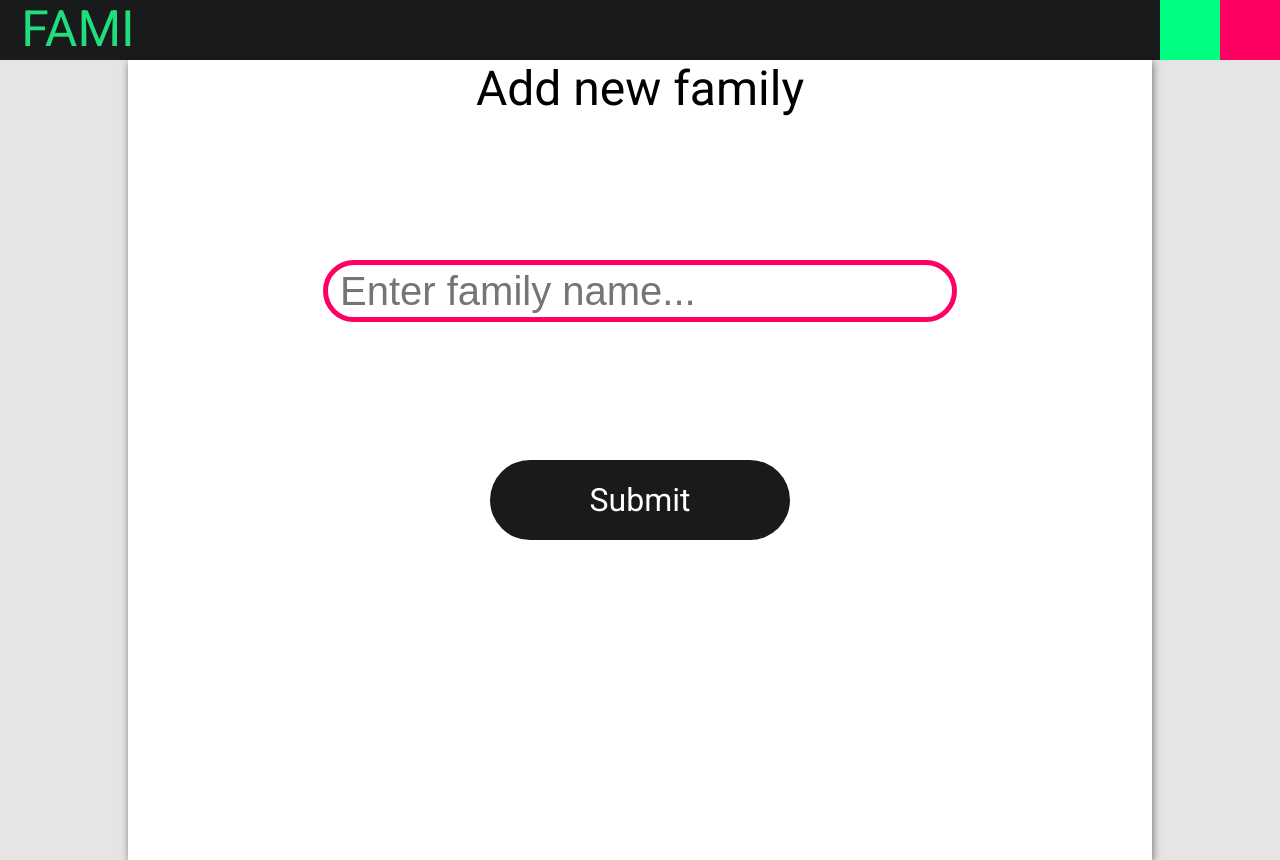
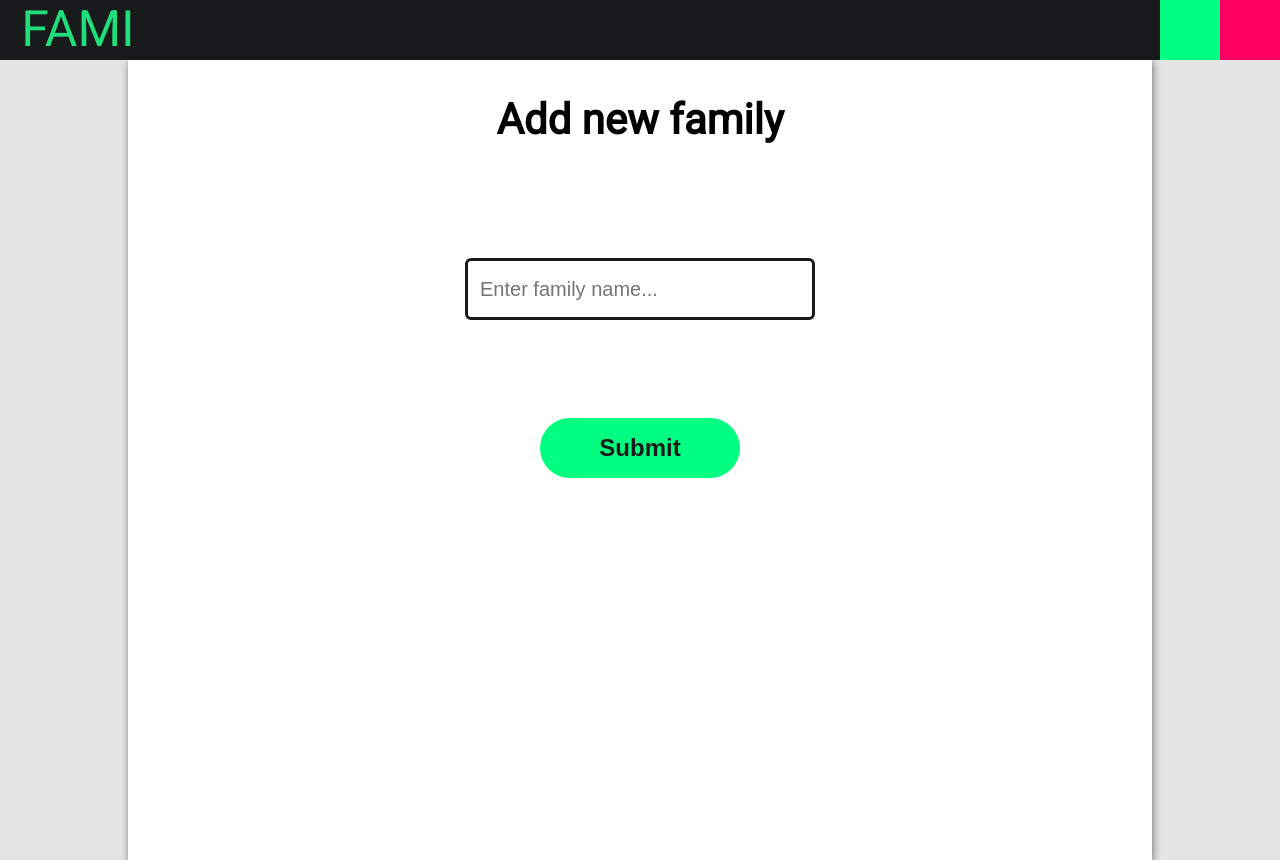
Before and after one commit to kzree/familytree-app, a React (Create React App) app in the folder client/: page /add/family in a window 1280 px wide. Built offline with nearby package versions, Linux system fonts and the light colour scheme.

Commit message:
Refactored FamilyAdditionPageForm

```diff
--- a/client/src/pages/FamilyAdditionPage.tsx
+++ b/client/src/pages/FamilyAdditionPage.tsx
@@ -1,5 +1,4 @@
 import React, { useState } from 'react';
-import { ButtonBigAlt } from '../components/Button';
 import { newFamily } from '../services/familyService';
 import Alert from '../components/Alert';
 import { useHistory } from 'react-router';
@@ -9,36 +8,32 @@
     const [alert, setAlert] = useState<boolean>(false);
     const history = useHistory();
 
-    const submitNewFamily = async () => {
+    const submitNewFamily = async (e: React.FormEvent<HTMLFormElement>) => {
+        e.preventDefault();
         let newFamilyName = createdFamily.current.value.replace(/ +(?= )/g, '');
         // Error checking
-        if (newFamilyName !== '' && newFamilyName !== ' ') {
+        if (newFamilyName && newFamilyName !== ' ') {
             newFamily(createdFamily.current.value).then(() => setAlert(true));
         }
     };
 
     return (
-        <div className="addition-page-wrap">
+        <div className="addition-page">
             <Alert
                 text="Family added successfully"
                 open={alert}
                 handleClose={() => history.push('/viewall/families')}
             />
-            <div className="addition-content-wrap">
-                <div className="addition-title">Add new family</div>
-                <div className="f-addition-input-wrap">
-                    <input
-                        type="text"
-                        name="addition-input"
-                        id="addition-input"
-                        className="addition-input"
-                        placeholder="Enter family name..."
-                        ref={createdFamily}
-                    />
-                </div>
-                <div className="f-addition-btn">
-                    <ButtonBigAlt text="Submit" handleClick={submitNewFamily} />
-                </div>
+            <div className="addition-page__content">
+                <h2>Add new family</h2>
+                <form onSubmit={submitNewFamily} className="family-form">
+                    <div className="family-form__input">
+                        <input type="text" placeholder="Enter family name..." ref={createdFamily} />
+                    </div>
+                    <div className="family-form__input family-form__submit">
+                        <input type="submit" value="Submit" className="submitbtn" />
+                    </div>
+                </form>
             </div>
         </div>
     );
--- a/client/src/pages/PersonAdditionPage.tsx
+++ b/client/src/pages/PersonAdditionPage.tsx
@@ -126,22 +126,22 @@
 
     let deathdayClass;
     if (personFormInput.isDead) {
-        deathdayClass = 'addition-person-input-wrap';
+        deathdayClass = 'person-form__input';
     } else {
-        deathdayClass = 'addition-person-input-wrap not-dead ';
+        deathdayClass = 'person-form__input person-form__input--not-dead ';
     }
 
     return (
-        <div className="addition-page-wrap">
+        <div className="addition-page">
             <Alert text="Person added successfully" open={alert} handleClose={() => history.push('/viewall')} />
-            <div className="addition-content-wrap">
+            <div className="addition-page__content">
                 <h2>Add new person</h2>
                 <form onSubmit={postData} className="person-form">
-                    <div className="addition-person-input-wrap">
+                    <div className="person-form__input">
                         <label htmlFor="name-input">Name</label>
                         <input id="name-input" value={personFormInput.name} onChange={nameValueHandler} />
                     </div>
-                    <div className="addition-person-input-wrap person-input-radio">
+                    <div className="person-form__input person-form__input--radio">
                         <input
                             type="radio"
                             id="male"
@@ -154,7 +154,7 @@
                         <input type="radio" id="female" name="gender" value="female" onChange={genderValueHandler} />
                         <label htmlFor="female">Female</label>
                     </div>
-                    <div className="addition-person-input-wrap">
+                    <div className="person-form__input">
                         <label htmlFor="date-input">Birthday</label>
                         <input
                             type="date"
@@ -164,12 +164,11 @@
                             onChange={birthDateHandler}
                         />
                     </div>
-                    <div className="addition-person-input-wrap person-input-check">
+                    <div className="person-form__input person-form__input--check">
                         <label htmlFor="isdead">Dead</label>
                         <input
                             type="checkbox"
                             id="isdead"
-                            className="addition-person-checkbox"
                             checked={personFormInput.isDead}
                             onChange={() => setPersonFormInput({ ...personFormInput, isDead: !personFormInput.isDead })}
                         />
@@ -184,15 +183,14 @@
                             onChange={deathDayValueHandler}
                         />
                     </div>
-                    <div className="addition-person-input-wrap">
+                    <div className="person-form__input">
                         <FamilyDropdown families={families} handleChange={familyValueHandler} />
                     </div>
-                    <div className="addition-person-input-wrap person-input-check">
+                    <div className="person-form__input person-form__input--check">
                         <label htmlFor="hasmother-input">Mother known</label>
                         <input
                             type="checkbox"
                             id="hasmother-input"
-                            className="addition-person-checkbox"
                             checked={personFormOptions.hasMother}
                             onClick={() =>
                                 setPersonFormOptions({
@@ -202,7 +200,7 @@
                             }
                         />
                     </div>
-                    <div className="addition-person-input-wrap extra-pad">
+                    <div className="person-form__input extra-pad">
                         <label htmlFor="mother-search">Mother</label>
                         <input
                             id="mother-search"
@@ -214,7 +212,7 @@
                             <IoMdSearch />
                         </div>
                     </div>
-                    <div className="addition-person-input-wrap">
+                    <div className="person-form__input">
                         <ParentDropdown
                             familiyId={personFormInput.familyId}
                             parents={personFormOptions.possibleMothers}
@@ -222,11 +220,10 @@
                             gender="female"
                         />
                     </div>
-                    <div className="addition-person-input-wrap person-input-check">
+                    <div className="person-form__input person-form__input--check">
                         <label htmlFor="hasfather-input">Father known</label>
                         <input
                             type="checkbox"
-                            name="addition-person-checkbox"
                             id="hasfather-input"
                             checked={personFormOptions.hasFather}
                             onClick={() =>
@@ -237,7 +234,7 @@
                             }
                         />
                     </div>
-                    <div className="addition-person-input-wrap  extra-pad">
+                    <div className="person-form__input extra-pad">
                         <label htmlFor="father-search">Father</label>
                         <input
                             id="father-search"
@@ -250,7 +247,7 @@
                             <IoMdSearch />
                         </div>
                     </div>
-                    <div className="addition-person-input-wrap">
+                    <div className="person-form__input">
                         <ParentDropdown
                             familiyId={personFormInput.familyId}
                             parents={personFormOptions.possibleFathers}
--- a/client/src/style/FamilyAdditionPage.scss
+++ b/client/src/style/FamilyAdditionPage.scss
@@ -5,51 +5,59 @@
     justify-content: center;
 }
 
-.addition-content-wrap {
+.addition-page {
+    width: 100%;
+    height: 90vh;
+    display: flex;
+    justify-content: center;
+
+    &__content {
         position: relative;
         width: 80%;
         background-color: #ffffff;
         height: 800px;
         box-shadow: 1px 2px 8px rgba(0, 0, 0, 0.5);
     }
-
-.addition-title {
-    position: absolute;
-    width: 100%;
-    font-size: 48px;
-    text-align: center;
 }
 
-.f-addition-input-wrap {
+.family-form {
     position: absolute;
+    top: 36%;
+    left: 50%;
+    transform: translate(-50%, -50%);
+    width: 400px;
+    height: 200px;
+
+    &__input {
         display: flex;
-    top: 200px;
         width: 100%;
-    height: 70px;
-    padding-bottom: 48px;
+        height: 60px;
+        margin-top: 10px;
+        margin-bottom: 30px;
         justify-content: center;
 
-    input {
-        width: 600px;
-        height: 50px;
-        font-size: 40px;
-        border-radius: 50px;
-        border: 5px solid $app-color1;
-        transition: all 0.2s;
+        input[type='text'] {
+            width: 80%;
+            height: 90%;
+            border-radius: 6px;
+            border: 3px solid $app-black;
+            transition: all 0.4s;
+            padding-left: 12px;
+            padding-right: 12px;
+            font-size: 20px;
+
+            &:hover {
+                width: 100%;
+            }
+
             &:focus {
                 outline: none;
-            border: 5px solid $app-color2;
+                width: 100%;
+            }
         }
     }
 
-    input[type='text'] {
-        padding-left: 12px;
-        padding-right: 12px;
+    &__submit {
+        margin-top: 100px;
     }
 }
-
-.f-addition-btn {
-    position: absolute;
-    top: 50%;
-    left: 50%;
-}
--- a/client/src/style/PersonAdditionPage.scss
+++ b/client/src/style/PersonAdditionPage.scss
@@ -5,18 +5,8 @@
     width: 100%;
     height: 670px;
     overflow-y: auto;
-}
 
-.addition-content-wrap {
-    h2 {
-        position: absolute;
-        width: 100%;
-        font-size: 42px;
-        text-align: center;
-    }
-}
-
-.addition-person-input-wrap {
+    &__input {
         display: flex;
         justify-content: center;
         font-size: 20px;
@@ -59,24 +49,32 @@
             padding-left: 12px;
             padding-right: 12px;
         }
-    &.not-dead {
-        display: none;
-    }
-    &.person-input-radio {
+
+        &--radio {
             input {
                 width: 80px;
             }
         }
-    &.person-input-check {
+
+        &--check {
             input {
                 width: 224px;
             }
         }
+
+        &--not-dead {
+            display: none;
+        }
+    }
 }
 
-.addition-person-checkbox {
-    padding-left: 12px;
-    padding-right: 12px;
+.addition-page__content {
+    h2 {
+        position: absolute;
+        width: 100%;
+        font-size: 42px;
+        text-align: center;
+    }
 }
 
 .submit-wrap {
```
Lines whose indentation alone changed are shown as unchanged.
